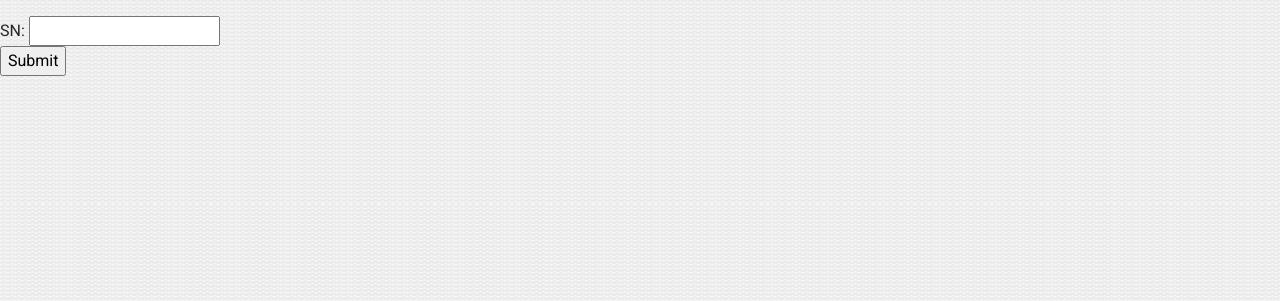
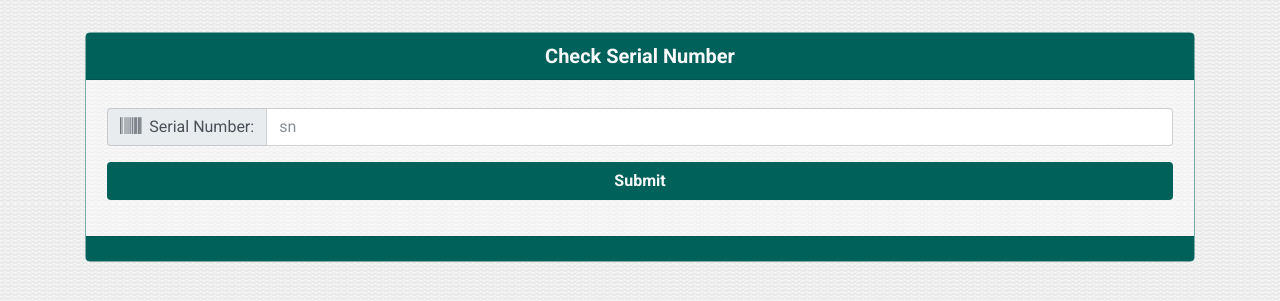
Before and after one commit to maxb02/Django-PB-service, a Django app: page /sncheck/ in a window 1280 px wide. Shown: the part 46-347 px from the top of the page. Run offline with Django 3.2, Linux system fonts and the light colour scheme; the visitor is signed in with stand-in values (Sample User, id 1); data that the repository does not hold is empty; parts of the project's set-up code (start-up, migrations or seed data) failed here and were passed over; some libraries are stand-ins or nearby versions.

Commit message:
Makeup sncheck.html;

```diff
--- a/pbsite/sncheck/templates/sncheck.html
+++ b/pbsite/sncheck/templates/sncheck.html
@@ -1,14 +1,31 @@
 {% extends 'technicalguides/base.html' %}
 {% block title %} Serial Check PB Service {% endblock %}
 
+{% block body %}
+{% load staticfiles %}
+<link rel="stylesheet" type="text/css" href="{% static '../static/css/sncheck.css'%}" />
 
-{% block body %}
-    <p></p>
-<div>
-<form action="/check" method="get" target="_parent">
-  SN: <input type="text" name="sn"><br>
-  <input type="submit" value="Submit">
-</form>
+<div class="container-fluid">
+	<div class='container custom'>
+		<div class="card custom-bg">
+			<h5><div class="card-header text-center text-light custom-header-bg">
+				<b>Check Serial Number</b>
+			</div></h5>
+			<div class="card-body">
+				<form class="form-sn" action="/check" method="get" target="_parent">
+					<div class="form-group row">
+						<div class="input-group mb-2 mb-sm-0">
+							<div class="input-group-addon"><i class="fa fa-barcode fa-lg" aria-hidden="true"></i> &nbsp; Serial Number: </div>
+							<input class="form-control" type="text" name="sn" placeholder="sn" required >
+						</div>
+					</div>
+					<div class="form-group row">
+						<button type="submit" class="btn btn-block custom-header-bg text-light" type="submit" value="Submit"><strong>Submit</strong></button>
+					</div>
+				</form>
+			</div>
+			<div class="card-footer custom-header-bg"></div>
+		</div>
+	</div>
 </div>
-
 {% endblock %}
--- /dev/null
+++ b/pbsite/technicalguides/static/css/sncheck.css
@@ -0,0 +1,16 @@
+.custom {
+	padding-top: 2rem;
+}
+.custom-bg {
+	background-color: rgba(255, 255, 255, 0.4);
+	border: 1px solid rgba(0, 97, 91, 0.5);
+	border-radius: 0.35rem;
+    min-width: 20rem;
+    margin-bottom: 0.5rem;
+}
+.custom-header-bg {
+	background-color: #00615b;
+}
+.form-sn {
+	margin: 0 1rem;
+}
```
Also changed, not shown: pbsite/sncheck/templates/sndetail.html (+53 -48 lines).
